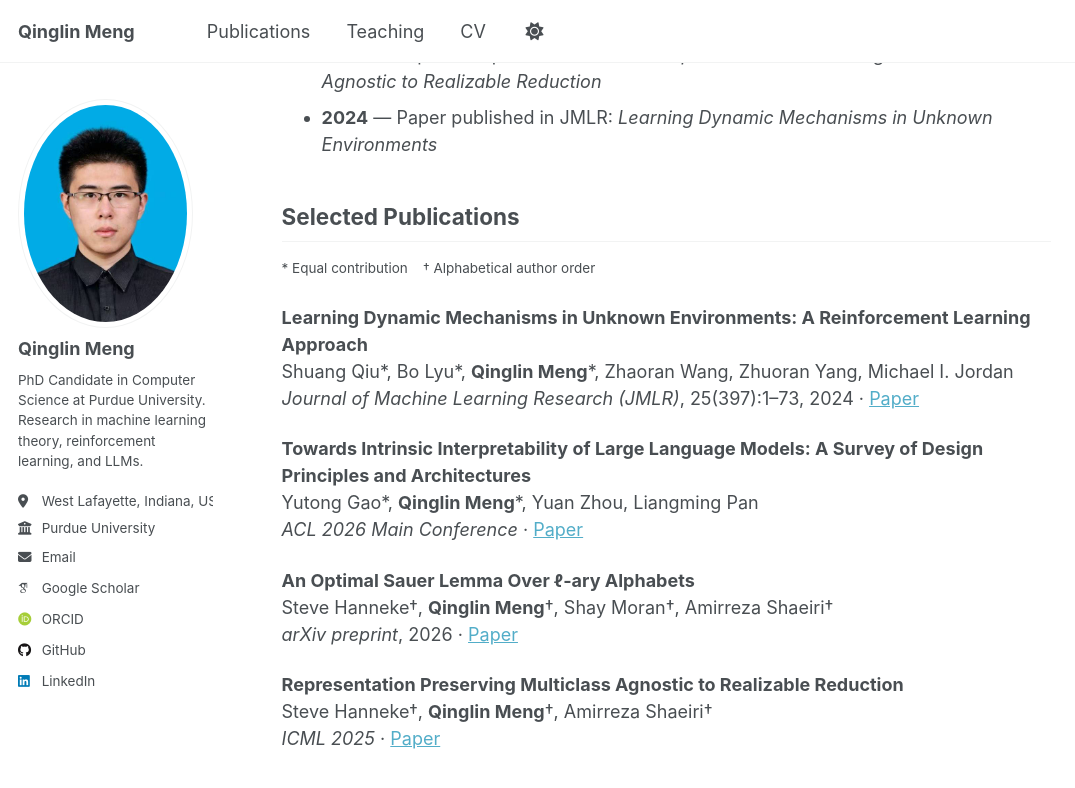
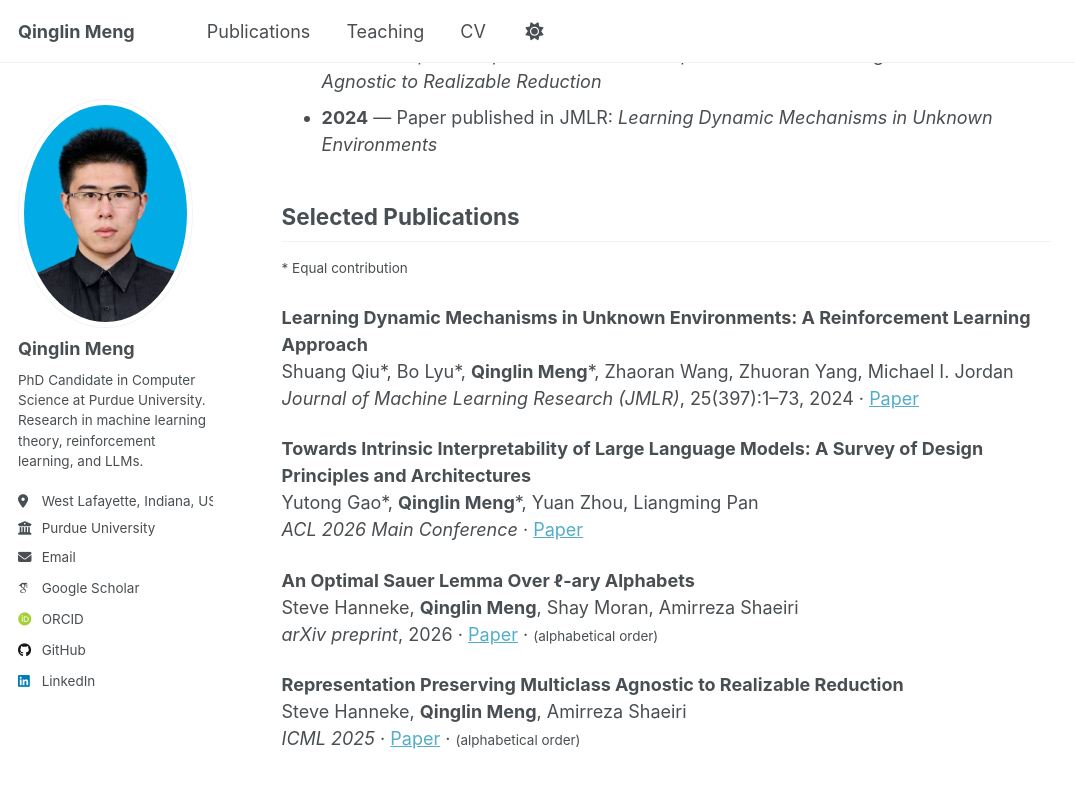
Before and after one commit to QLMeng2025/QLMeng2025.github.io, a Jekyll site: the page built from _pages/about.md, in a window 1280 px wide and 900 px high, scrolled down 451 px. Shown: the top 788 px of the window, without its empty margins (0-1075 px from the left). Built offline with Jekyll 4.4.1, drawn with Linux system fonts in a browser that asks for light colours; some web fonts are replaced; a script that is not in the unit is left out.

Commit message:
Clean up author notation: move alphabetical order to venue line
- Remove † symbols from author names on alphabetical order papers
- Add (alphabetical order) note after venue/paper link instead
- Simplify legend to only show * equal contribution

Co-Authored-By: Claude Sonnet 4.6 <noreply@anthropic.com>

```diff
--- a/_pages/about.md
+++ b/_pages/about.md
@@ -18,7 +18,7 @@ My research focuses on **machine learning theory**, **reinforcement learning**,
 
 ## Selected Publications
 
-<small>\* Equal contribution &nbsp;&nbsp; † Alphabetical author order</small>
+<small>\* Equal contribution</small>
 
 **Learning Dynamic Mechanisms in Unknown Environments: A Reinforcement Learning Approach**
 Shuang Qiu\*, Bo Lyu\*, **Qinglin Meng**\*, Zhaoran Wang, Zhuoran Yang, Michael I. Jordan
@@ -29,9 +29,9 @@ Yutong Gao\*, **Qinglin Meng**\*, Yuan Zhou, Liangming Pan
 *ACL 2026 Main Conference* · [Paper](https://arxiv.org/abs/2604.16042)
 
 **An Optimal Sauer Lemma Over ℓ-ary Alphabets**
-Steve Hanneke†, **Qinglin Meng**†, Shay Moran†, Amirreza Shaeiri†
-*arXiv preprint*, 2026 · [Paper](https://arxiv.org/abs/2604.12952)
+Steve Hanneke, **Qinglin Meng**, Shay Moran, Amirreza Shaeiri
+*arXiv preprint*, 2026 · [Paper](https://arxiv.org/abs/2604.12952) · <small>(alphabetical order)</small>
 
 **Representation Preserving Multiclass Agnostic to Realizable Reduction**
-Steve Hanneke†, **Qinglin Meng**†, Amirreza Shaeiri†
-*ICML 2025* · [Paper](https://openreview.net/forum?id=yTfQt7vK6M)
+Steve Hanneke, **Qinglin Meng**, Amirreza Shaeiri
+*ICML 2025* · [Paper](https://openreview.net/forum?id=yTfQt7vK6M) · <small>(alphabetical order)</small>
--- a/_pages/publications.html
+++ b/_pages/publications.html
@@ -9,7 +9,7 @@ author_profile: true
   <div class="wordwrap">You can also find my articles on <a href="{{site.author.googlescholar}}">my Google Scholar profile</a>.</div>
 {% endif %}
 
-<p style="font-size: smaller">* Equal contribution &nbsp;&nbsp; † Alphabetical author order</p>
+<p style="font-size: smaller">* Equal contribution</p>
 
 {% include base_path %}
 
```
Also changed, not shown: _pages/cv.md (+1 -1 lines), _publications/2025-04-01-sauer-lemma-lary.md (+1 -1 lines), _publications/ICML2025.md (+1 -1 lines), 1 other file.
